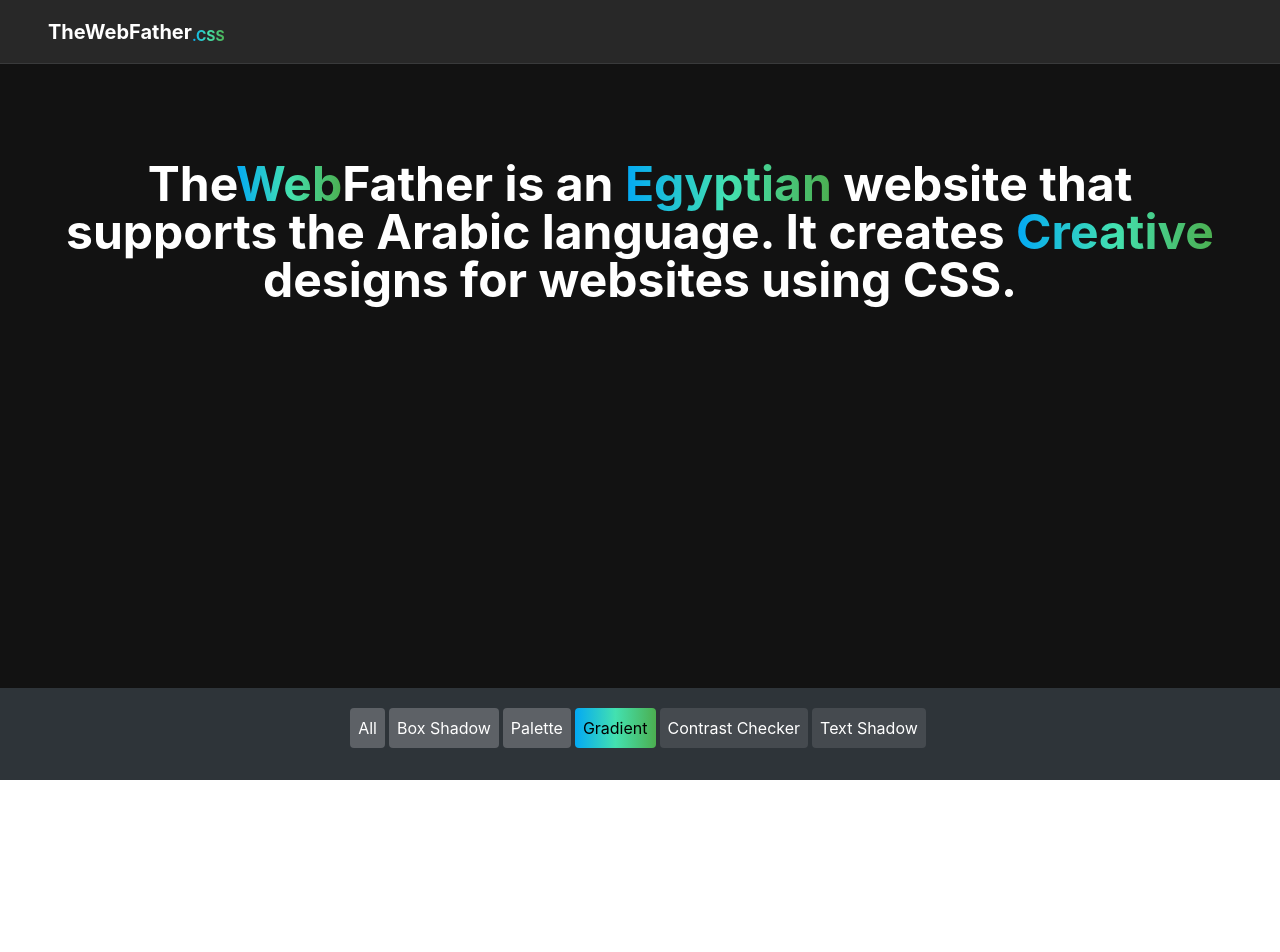
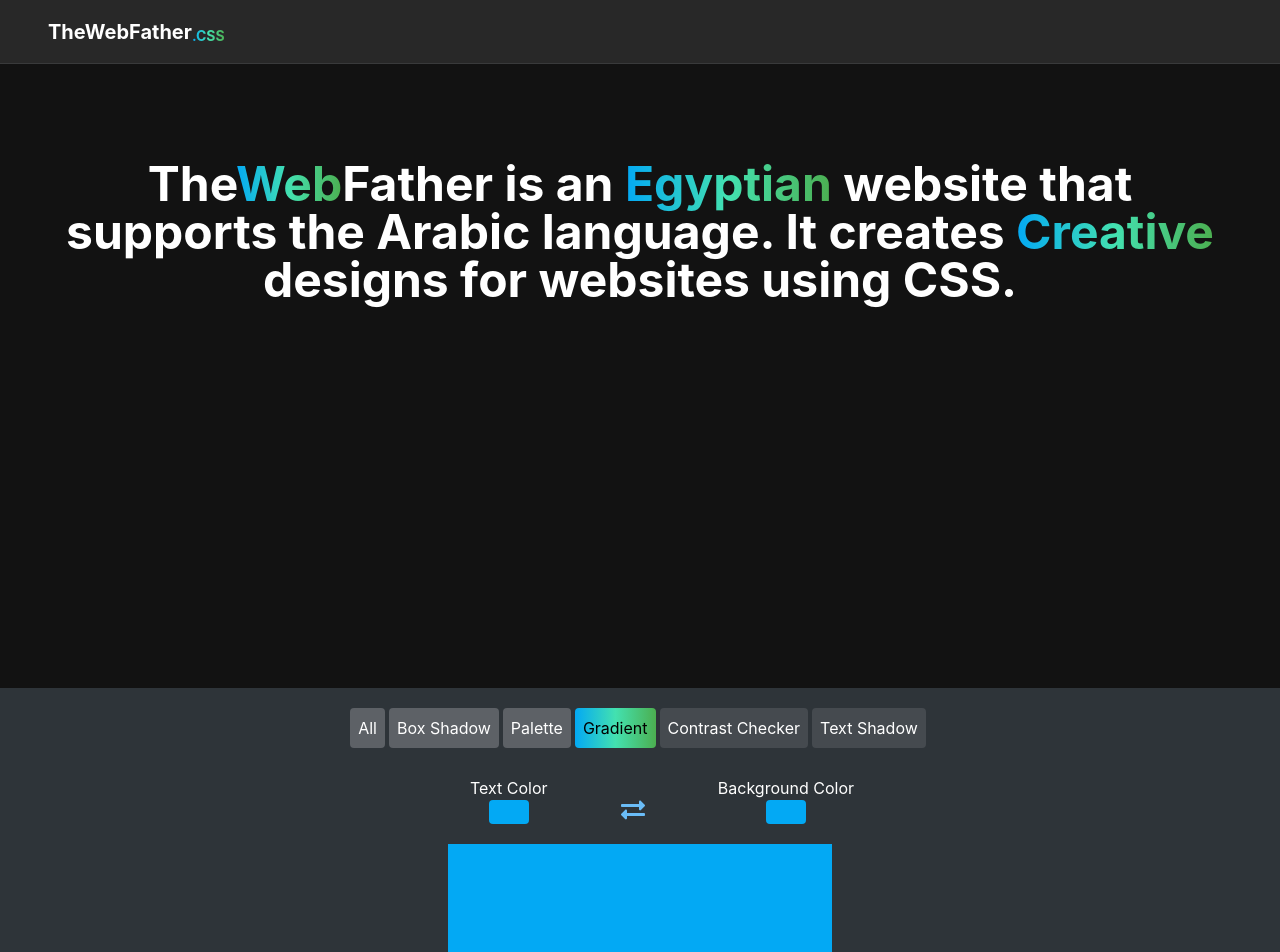
Before and after one commit to mazharzaka/thewebfather, a React (Create React App) app: page /ContrastChecker in a window 1280 px wide. Shown: the top 952 px of the page. Before the commit the page ends 800 px from the top, so only its background shows below. Built offline with nearby package versions, Linux system fonts and the light colour scheme.

Commit message:
Contrast

```diff
--- a/src/components/Contrast/index.js
+++ b/src/components/Contrast/index.js
@@ -1,9 +1,23 @@
 import React from "react";
+import {FaExchangeAlt} from "react-icons/fa";
 
 function Contrast() {
   return (
-    <div className="flex mt-5 mb-3">
-      <div className="w-52 rounded  bg-black-400 mr-5"></div>
+    <div className="flex mt-5 items-center flex-col mb-3">
+      <div className="w-96 rounded ml-11 items-center mt-2 flex justify-between ">
+        <div className="flex items-center flex-col">
+          <label className="text-white">Text Color</label>
+          <div className="w-10  h-6 rounded bg-blue-100"></div>
+        </div>
+        <div className="text-blue-300 text-2xl hover:text-blue-600 mt-5 ">
+          <FaExchangeAlt />
+        </div>
+        <div className="flex items-center flex-col">
+          <label className="text-white">Background Color</label>
+          <div className="w-10 h-6 rounded bg-blue-100"></div>
+        </div>
+      </div>
+      <div className="w-96 mt-5 bg-blue-100 h-32"></div>
     </div>
   );
 }
```
